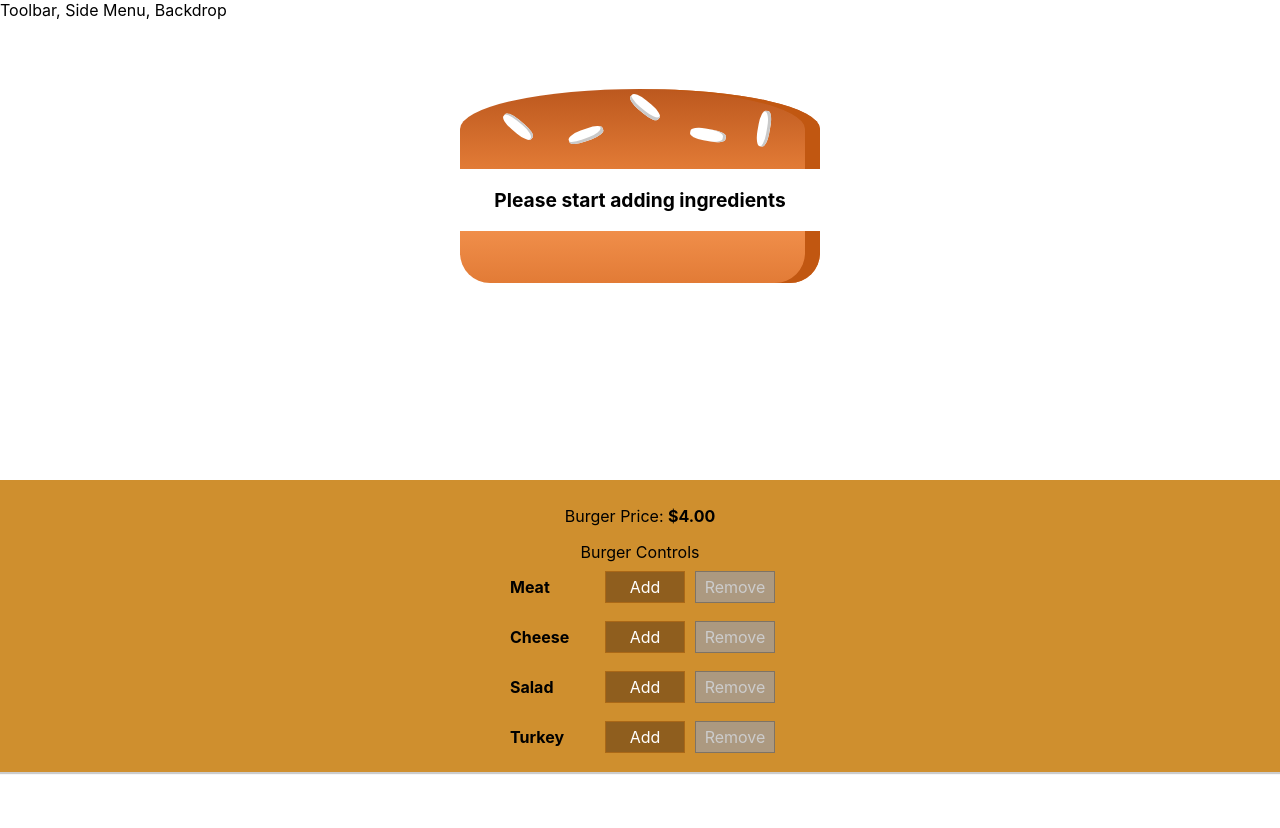
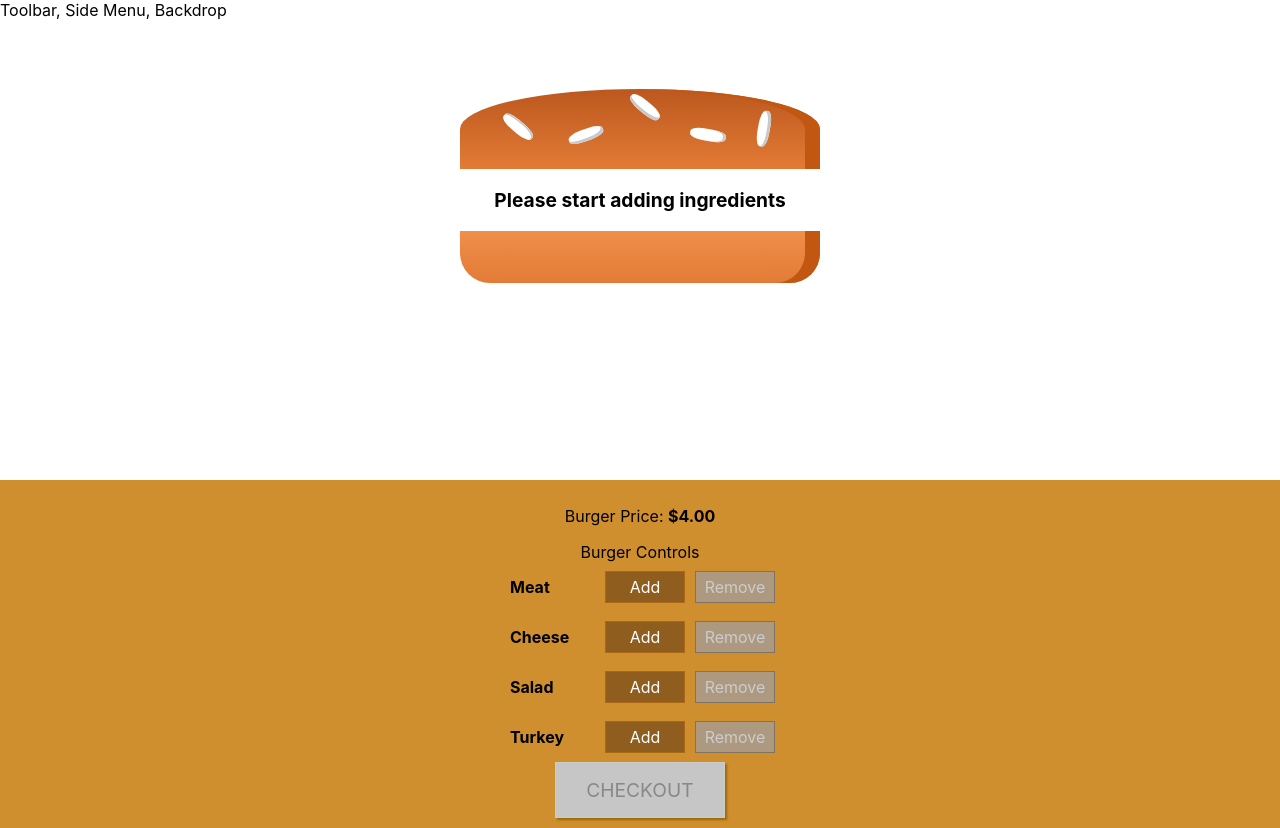
Before and after one commit to jesserahman/burger_builder, a React (Create React App) app: page / in a window 1280 px wide. Before the commit the page ends 800 px from the top, so only its background shows below. Built offline with nearby package versions, Linux system fonts and the light colour scheme.

Commit message:
added method to check if burger is empty

```diff
--- a/src/components/Burger/BuildControls/BuildControls.css
+++ b/src/components/Burger/BuildControls/BuildControls.css
@@ -7,5 +7,45 @@
   box-shadow: 0 2px 1px #ccc;
   margin: auto;
   padding: 10px 0;
+}
 
+.OrderButton {
+    background-color: #DAD735;
+    outline: none;
+    cursor: pointer;
+    border: 1px solid #966909;
+    color: #966909;
+    font-family: inherit;
+    font-size: 1.2em;
+    padding: 15px 30px;
+    box-shadow: 2px 2px 2px #966909;
 }
+
+.OrderButton:hover, .OrderButton:active {
+    background-color: #A0DB41;
+    border: 1px solid #966909;
+    color: #966909;
+}
+
+.OrderButton:disabled {
+    background-color: #C7C6C6;
+    cursor: not-allowed;
+    border: 1px solid #ccc;
+    color: #888888;
+}
+
+.OrderButton:not(:disabled) {
+    animation: enable 0.3s linear;
+}
+
+@keyframes enable {
+    0% {
+        transform: scale(1);
+    }
+    60% {
+        transform: scale(1.1);
+    }
+    100% {
+        transform: scale(1);
+    }
+}
--- a/src/components/Burger/BuildControls/BuildControls.js
+++ b/src/components/Burger/BuildControls/BuildControls.js
@@ -10,6 +10,7 @@
 ]
 
 const buildControls = (props) => {
+  console.log(props)
   return (
     <div className="BuildControls">
       <p> Burger Price: <strong>${props.price.toFixed(2)}</strong> </p>
@@ -26,6 +27,9 @@
           isButtonDisabled={props.disabledButtonsProp[control.type]} />
           // here just use the prop that contains the result of the previous function
       )}
+      <button className="OrderButton" disabled={props.isBurgerEmptyProp}>
+        CHECKOUT
+      </button>
     </div>
   )
 }
--- a/src/containers/BurgerBuilder/BurgerBuilder.js
+++ b/src/containers/BurgerBuilder/BurgerBuilder.js
@@ -69,7 +69,17 @@
         current_ingredients_object[ingredient] = false
       }
     }
+    console.log(current_ingredients_object)
     return current_ingredients_object
+  }
+
+  checkForEmptyBurger = () => {
+    const current_ingredients_object = { ...this.state.ingredients }
+    let isEmpty = true;
+    for (let ingredient in current_ingredients_object){
+      if (current_ingredients_object[ingredient] !== 0) { isEmpty = false}
+    }
+    return isEmpty
   }
 
   render() {
@@ -82,7 +92,8 @@
           price={this.state.total_price}
           addIngredientProp={this.addIngredient}
           removeIngredientProp={this.removeIngredient}
-          disabledButtonsProp={this.changeToBoolean()} />
+          disabledButtonsProp={this.changeToBoolean()}
+          isBurgerEmptyProp={this.checkForEmptyBurger()} />
       </Aux>
     )
   }
```
